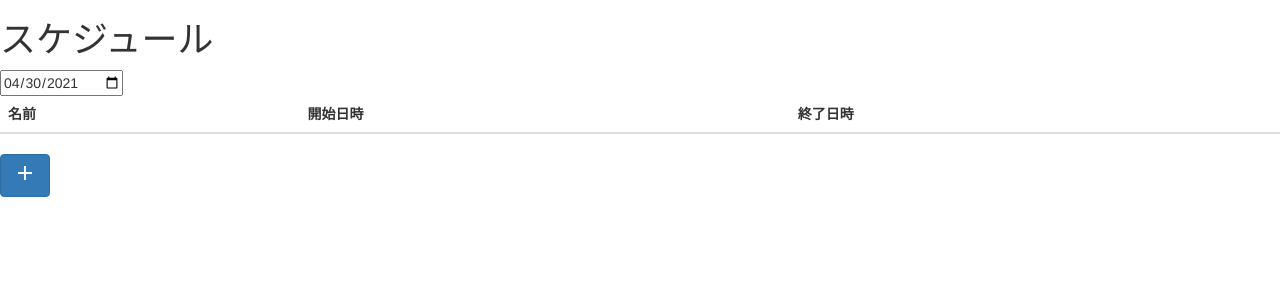
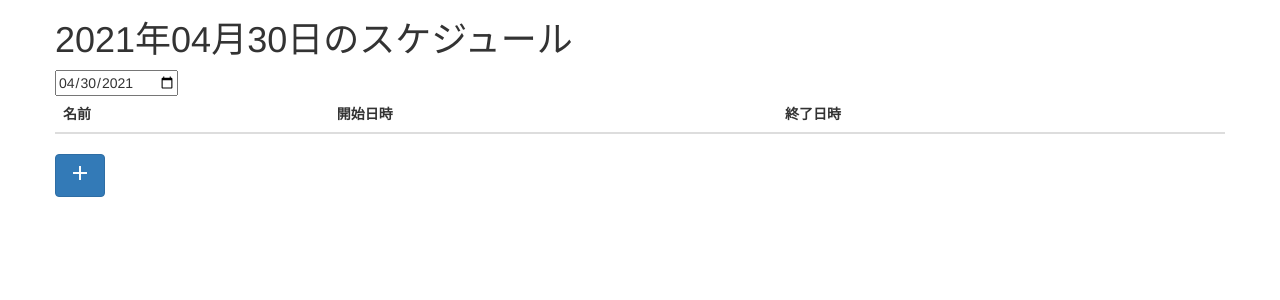
Before and after one commit to yuta-ubiquitous/timeschedule_demo, a FastAPI app: page / in a window 1280 px wide. Shown: the top 300 px of the page. Run offline with FastAPI, Linux system fonts and the light colour scheme; data that the repository does not hold is empty; some libraries are stand-ins or nearby versions.

Commit message:
見た目を調整

```diff
--- a/templates/index.html
+++ b/templates/index.html
@@ -1,7 +1,13 @@
 {% extends "layout.html" %} {% block body %}
-<h1>スケジュール</h1>
 
+<div class="container">
+  <div class="row">
+    <h1>{{ day_str }}のスケジュール</h1>
+  </div>
+  <div class="row">
     <input type="date" name="date" id="datepicker" value="{{ day }}" />
+</div>
+<div class="row">
 
     <div class="pmd-card pmd-z-depth">
       <div class="table-responsive">
@@ -30,6 +36,9 @@
         </table>
       </div>
     </div>
+</div>
+
+<div class="row">
 
     <!-- Default raised circle button with ripple effect -->
     <button
@@ -39,6 +48,8 @@
     >
       <i class="material-icons pmd-sm">add</i>
     </button>
+</div>
+  </div>
 
   <!-- Datepicker -->
   <script type="text/javascript">
@@ -52,3 +63,4 @@
     });
   </script>
   {% endblock %}
+</div>
--- a/timeschedule/main.py
+++ b/timeschedule/main.py
@@ -44,7 +44,14 @@ async def read_schedules(
         if schedule.datetime_start < day_datetime < schedule.datetime_end
     ]
 
-    context = {"request": request, "schedules": searched_schedules, "day": day}
+    day_jp_format = datetime.strftime(day_datetime, "%Y年%m月%d日")
+
+    context = {
+        "request": request,
+        "schedules": searched_schedules,
+        "day": day,
+        "day_str": day_jp_format,
+    }
     return templates.TemplateResponse("index.html", context)
 
 
```
Also changed, not shown: templates/add.html (+10 -1 lines). Lines whose indentation alone changed are shown as unchanged.
